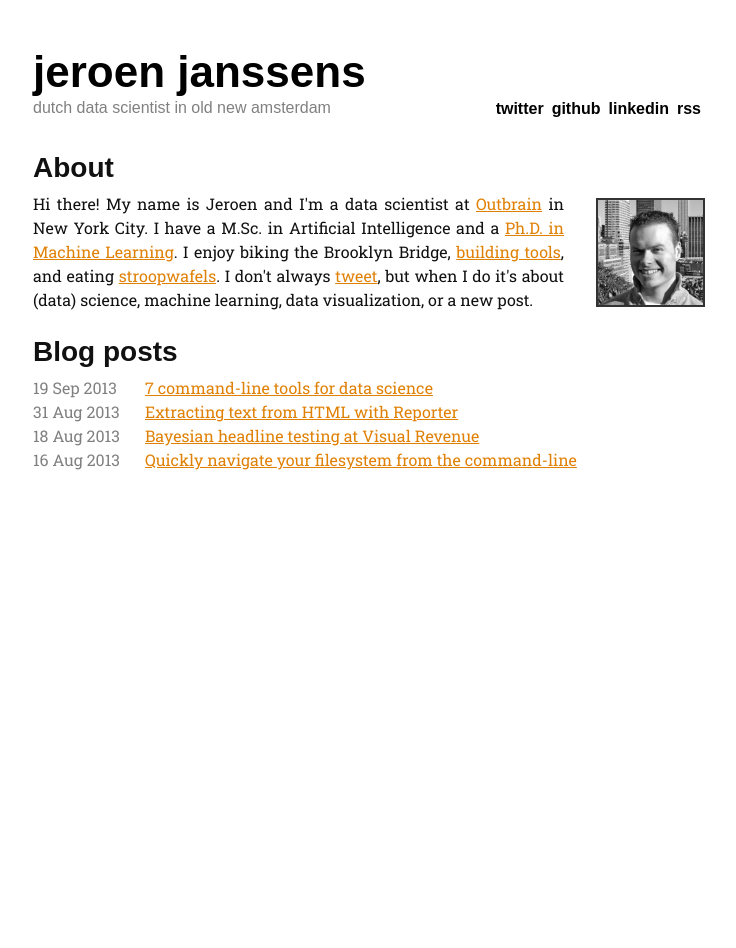
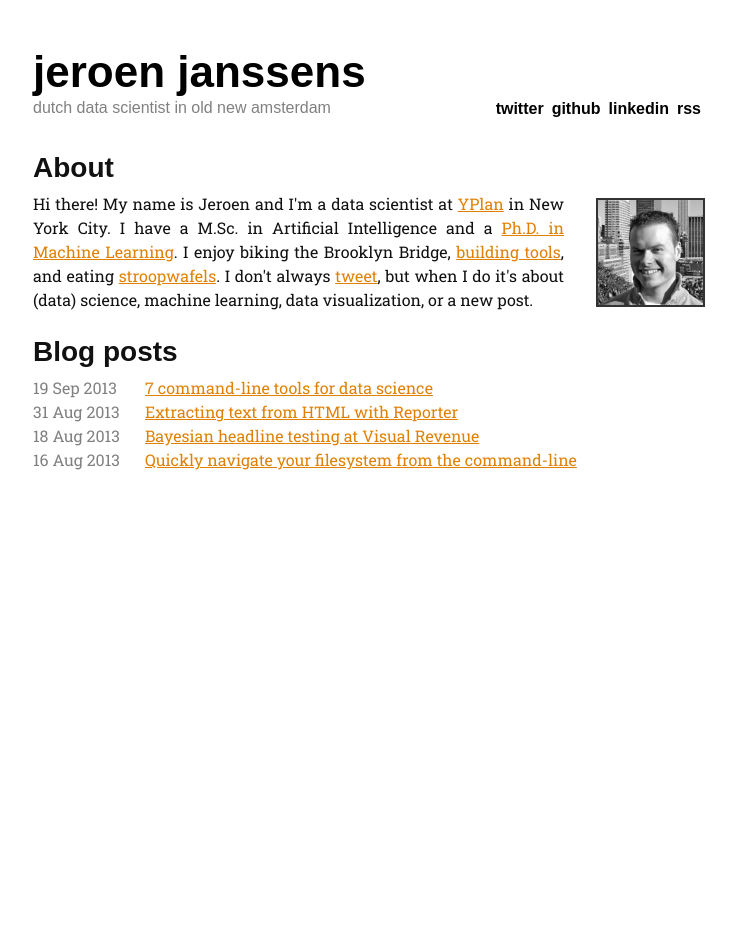
Before and after one commit to jeroenjanssens/jeroenjanssens.github.io, a Jekyll site: the page built from index.html, in a window 1280 px wide. Shown: the whole page, without its empty margins (271-1007 px from the left). Built offline with Jekyll 4.4.1, drawn with Linux system fonts in a browser that asks for light colours; some web fonts are replaced; Markdown is read by kramdown in place of the engine named in the settings.

Commit message:
Change Outbrain to YPlan

```diff
--- a/index.html
+++ b/index.html
@@ -5,7 +5,7 @@ title: Jeroen Janssens
 <div id="home">
 	<h2>About</h2>
 	<a href="/img/jeroenjanssens.jpg"><img id="face" title="Jeroen Janssens" alt="Jeroen Janssens" src="/img/jeroenjanssens.jpg" /></a>
-	Hi there! My name is Jeroen and I'm a data scientist at <a href="http://www.outbrain.com/">Outbrain</a> in New York City.
+	Hi there! My name is Jeroen and I'm a data scientist at <a href="http://www.yplanapp.com/">YPlan</a> in New York City.
 	I have a M.Sc. in Artificial Intelligence and a <a href="https://github.com/jeroenjanssens/phd-thesis">Ph.D. in Machine Learning</a>.
 	I enjoy biking the Brooklyn Bridge, <a href="https://github.com/jeroenjanssens">building tools</a>, and eating <a href="http://en.wikipedia.org/wiki/Stroopwafel">stroopwafels</a>. I don't always <a href="http://twitter.com/jeroenhjanssens/">tweet</a>, but when I do it's about (data) science, machine learning, data visualization, or a new post.
 	<p></p>
```
Also changed, not shown: 1 other file.
